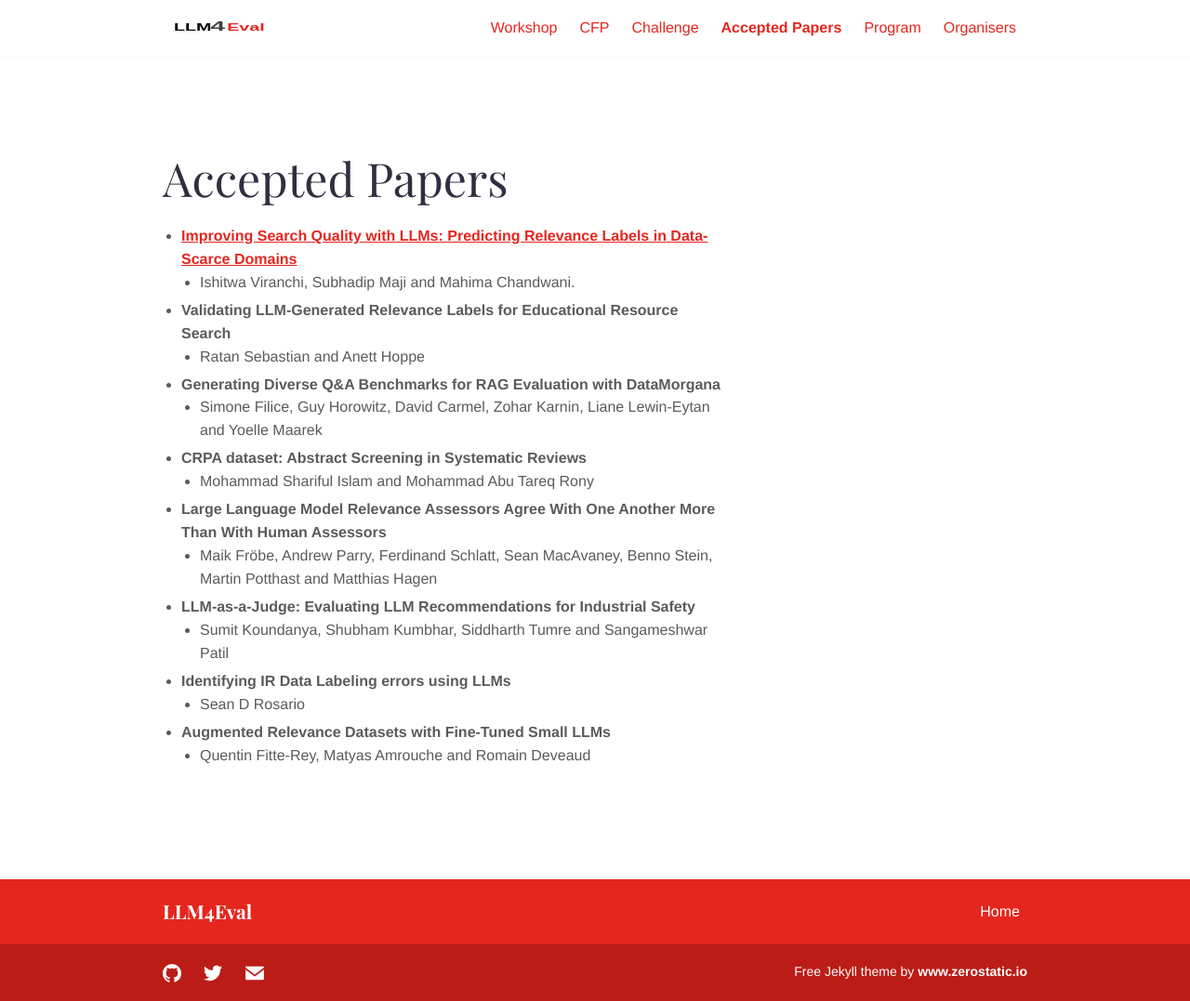
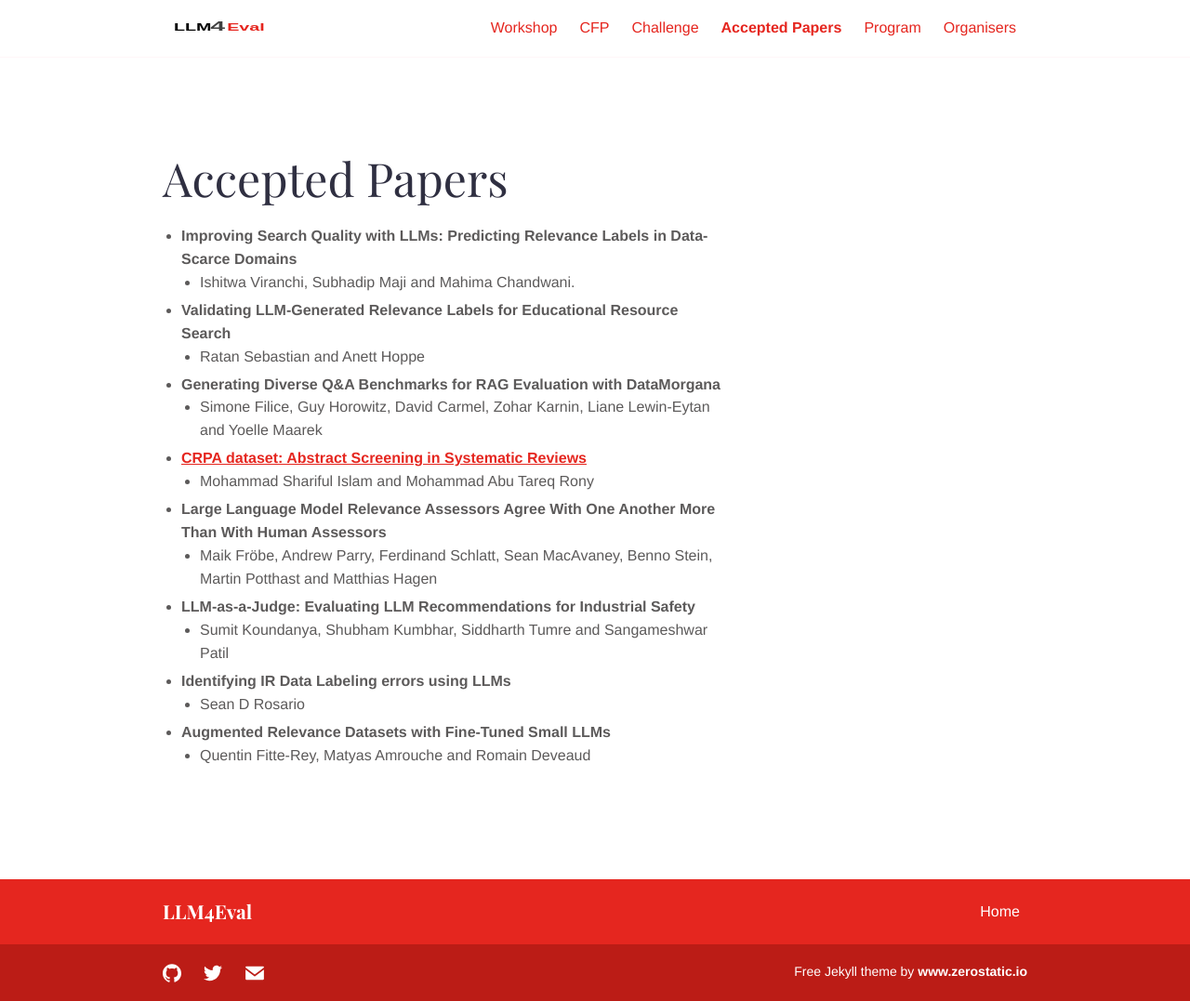
Before and after one commit to llm4eval/WSDM2025, a Jekyll site: the page built from papers.md, in a window 1280 px wide. Shown: the whole page at 93% size. Built offline with Jekyll 4.4.1, drawn with Linux system fonts in a browser that asks for light colours.

```diff
--- a/papers.md
+++ b/papers.md
@@ -5,13 +5,13 @@ description: Accepted Papers
 bodyClass: page-about
 ---
 
-- __[Improving Search Quality with LLMs: Predicting Relevance Labels in Data-Scarce Domains](https://www.researchgate.net/publication/389909158_CRPA_Dataset_Abstract_Screening_in_Systematic_Reviews)__
+- __Improving Search Quality with LLMs: Predicting Relevance Labels in Data-Scarce Domains__
     * Ishitwa Viranchi, Subhadip Maji and Mahima Chandwani.
 - __Validating LLM-Generated Relevance Labels for Educational Resource Search__
     * Ratan Sebastian and Anett Hoppe
 - __Generating Diverse Q&A Benchmarks for RAG Evaluation with DataMorgana__
     * Simone Filice, Guy Horowitz, David Carmel, Zohar Karnin, Liane Lewin-Eytan and Yoelle Maarek
-- __CRPA dataset: Abstract Screening in Systematic Reviews__
+- __[CRPA dataset: Abstract Screening in Systematic Reviews](https://www.researchgate.net/publication/389909158_CRPA_Dataset_Abstract_Screening_in_Systematic_Reviews)__
     * Mohammad Shariful Islam and Mohammad Abu Tareq Rony
 - __Large Language Model Relevance Assessors Agree With One Another More Than With Human Assessors__
     * Maik Fröbe, Andrew Parry, Ferdinand Schlatt, Sean MacAvaney, Benno Stein, Martin Potthast and Matthias Hagen
```
